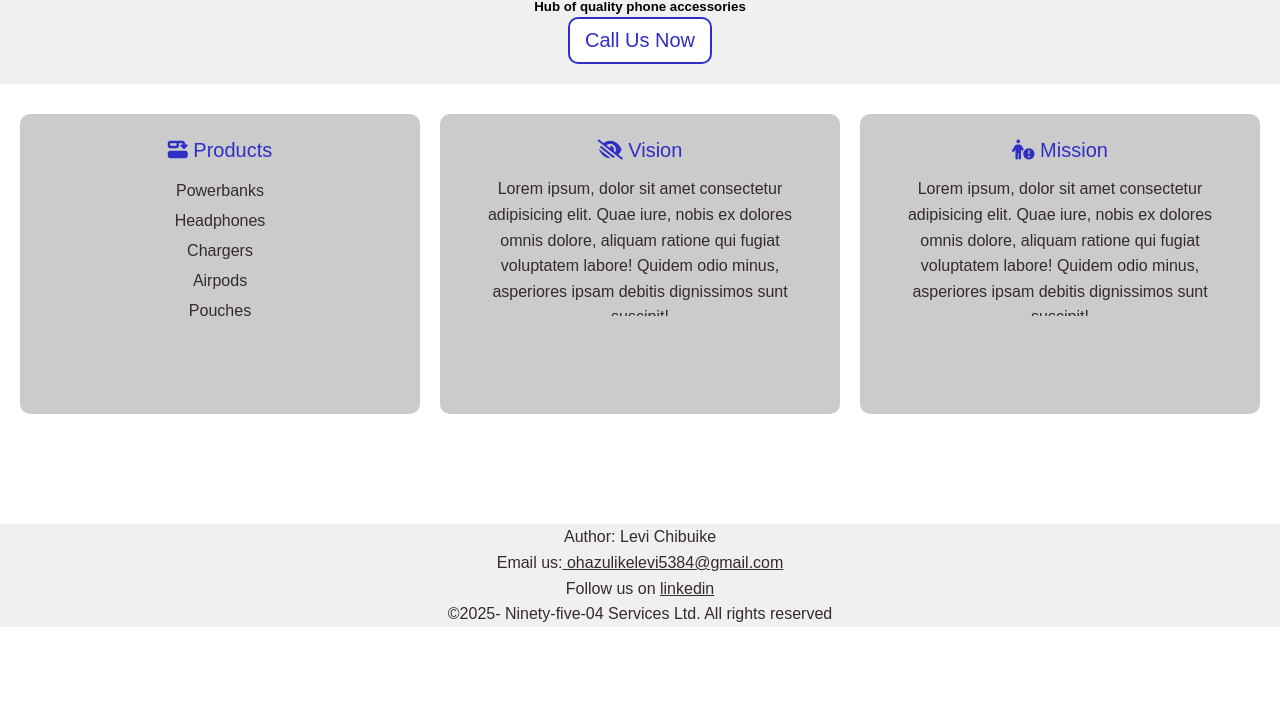
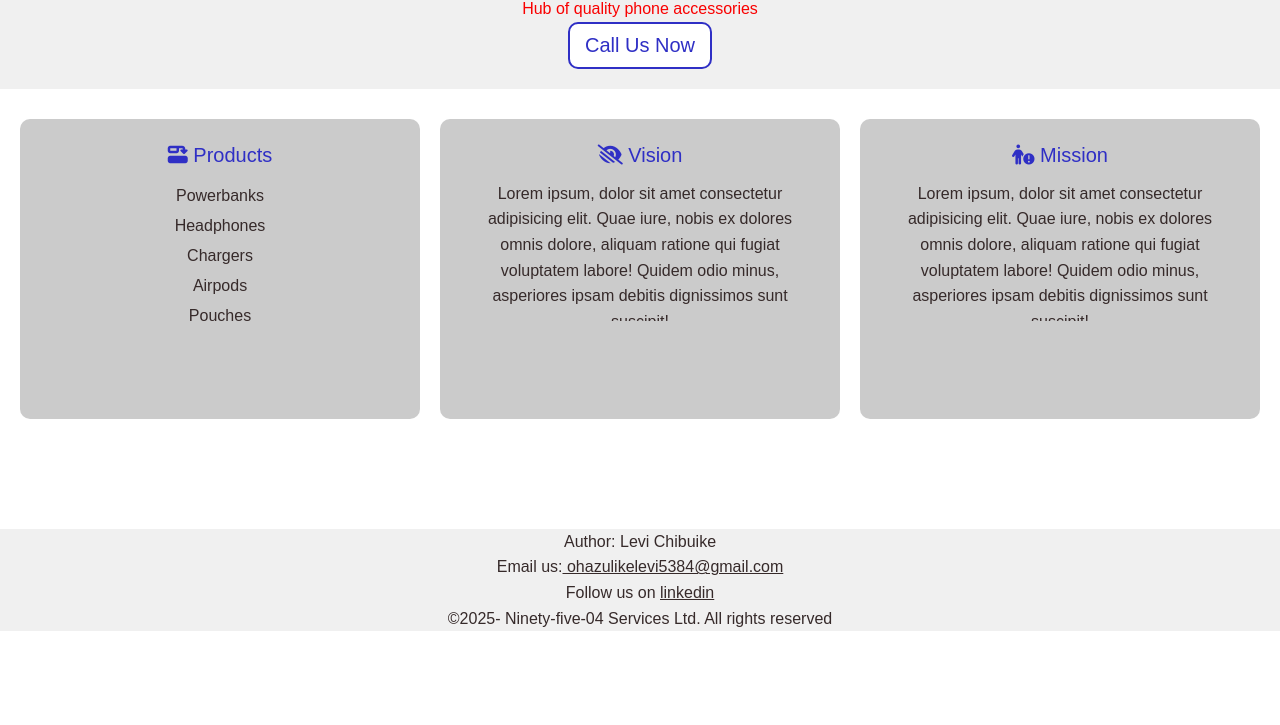
Before and after one commit to Levichibuike/Responsive_landing_page, a plain HTML site: page index.html in a window 1280 px wide. Shown: the part 75-800 px from the top of the page. Drawn offline with Linux system fonts and the light colour scheme.

Commit message:
index.html

```diff
--- a/index.html
+++ b/index.html
@@ -12,7 +12,7 @@
         <h1 id="main_h1">
             Ninety-Five-04 Services Gadgets
         </h1>
-        <h5>Hub of quality phone accessories</h5>
+        <p>Hub of quality phone accessories</p>
         <button id="cta"> Call Us Now </button>
     </header>
 
```
